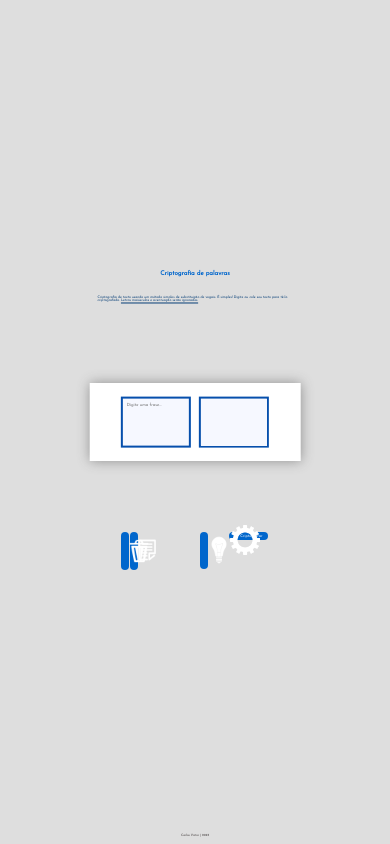
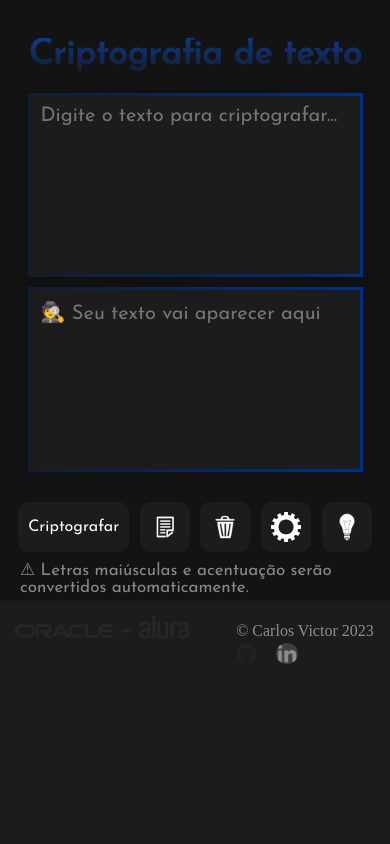
Before and after one commit to carlosnet85/decodificador-de-texto-challenge, a plain HTML site: page index.html in a window 390 px wide. Drawn offline with Linux system fonts and the light colour scheme.

Commit message:
atualizando o codigo-fonte

```diff
--- a/css/style.css
+++ b/css/style.css
@@ -1,222 +1,272 @@
-body {
-	background: #dedede;
-	transition: 1s all;
-}
-
-button, textarea, body {
-	font-family: 'Josefin Sans', sans-serif;
-}
-
 .esconder {
 	display: none;
 }
 
-.fundo-branco {
-	position: fixed;
-	top: 50%;
-	left: 50%;
-	transform: translate(-50%, -50%);
-	background: #ffffff;
-	padding: 10vw 2vw;
-	width: 50vw;
-	box-shadow: 0 0 3vw rgb(145 145 145);
+#mensagem-copiar {
+  position: absolute;
+  bottom: 10px;
+  left: 50%;
+  transform: translateX(-50%);
+  padding: 10px 20px;
+  border-radius: 5px;
+  background-color: #4CAF50;
+  color: #fff;
+  opacity: 0;
+  transition: opacity 0.5s ease-in-out, transform 0.5s ease-in-out;
+}
+
+*, #titulo, .descricao {
+	font-family: 'Josefin Sans', sans-serif;
 	transition: 500ms all;
 }
 
-#titulo {
-	position: fixed;
-	color: #0066cc;
-	top: 32.5vh;
-	left: 50vw;
-	transform: translate(-50%, -50%);
-	font-size: 1.6vw;
-	font-weight: bold;
+body {
+	background-color: #f3f3f3;
+	display: flex;
+	justify-content: center;
+	align-items: center;
+	height: 100vh;
 }
 
-#descricao {
-	position: fixed;
-	color: #073f77;
-	top: 35.5vh;
-	left: 50%;
-	transform: translate(-50%, -50%);
-	font-size: 0.9vw;
+.container {
+	display: flex;
+	flex-direction: column;
+	align-items: center;
 }
 
-#botao-criptografar, #botao-descriptografar, #botao-copiar, #botao-limpar, #botao-alternar-tema {
-	position: absolute;
-	top: 63%;
-	left: 58.6%;
-	width: 10vw;
-	padding: 0.6vw;
-	padding-left: 2.3vw;
-	background: #0066cc;
-	color: white;
-	font-size: 1vw;
-	cursor: pointer;
-	z-index: 1;
-	transition: 400ms all;
+.fundo-cinza {
+	background-color: #fff;
+	width: 50vw;
+	height: 45vh;
+	display: flex;
+	flex-direction: column;
+	justify-content: flex-start;
+	align-items: center;
+	padding: 20px;
+	margin-top: auto;
+	flex-grow: 1;
+	border: 5px solid transparent;
+	border-image: linear-gradient(to right, #d385c2, #cba3d9) 1;
+	box-shadow: 0 0 2vw rgb(200 200 200);
+}
+
+#titulo {
+	color: #fff;
+	font-size: 2.5vw;
+    -webkit-background-clip: text;
+    color: transparent;
+    background-image: linear-gradient(to right, #d385c2, #cba3d9);
+}
+
+.container-logos {
+	display: block;
+	opacity: 0.50;
+}
+
+.container-logos img {
+	width: 2%;
+	height: auto;
+	padding: 5px;
+	border-radius: 50%;
+	filter: grayscale(100%);
+}
+
+.container-logos img:hover {
+	opacity: 1;
+	transform: scale(1.2);
+	filter: grayscale(0%);
+}
+
+.campos-container {
+	display: flex;
+	justify-content: space-between;
+	width: 100%;
+}
+
+.campo {
+	background-color: #f3f3f3;
+	width: 40%;
+	height: 10%;
+	font-size: 20px;
+	padding: 10px 0px 160px 10px;
+	margin-top: 10px;
+	border: none;
+	resize: none;
+}
+
+.campo-entrada {
+	margin-right: 20px;
+	overflow: auto;
+}
+
+.campo-resultado {
+	margin-left: 20px;
+	overflow: auto;
+}
+
+.botoes-container {
+	display: flex;
+	justify-content: space-between;
+	width: 100%;
+}
+
+.botoes-container button {
+	background-color: #f3f3f3;
 	border: none;
 	border-radius: 10px;
+	padding: 10px;
+	font-size: 16px;
+	cursor: pointer;
 }
 
-#botao-copiar {
-	width: 2vw;
-	font-size: 0.8vw;
-	padding: 0.43vh;
-	padding-left: 2px;
-	left: 33.4vw;
+.botoes-container button img {
+	filter: invert(1);
 }
 
-#botao-copiar::before {
-	position: absolute;
-	content: "Copiar?";
-	top: 50%;
-	left: 35%;
-	transform: translate(-50%, -50%);
-	opacity: 0;
-	transition: opacity 0.3s ease-in-out;
+.botoes-container button:hover {
+	background-color: #c5c4c4;
 }
 
-#botao-copiar:hover::before {
-	opacity: 1;
+.botoes-container button:active {
+	transition: 100ms all;
+	color: #ff9e00;
+	transform: scale(1.1);
 }
 
-#botao-copiar:hover {
-	background: green;
-	width: 8vw;
-	padding-right: 190px;
+.botoes-container img {
+	vertical-align: middle;
 }
 
-#botao-copiar:active {
-	transition: 100ms all;
-	background: #ffa30f;
+#botao-criptografar, #botao-descriptografar {
+	margin-right: auto;
 }
 
-#botao-limpar {
-	width: 2vw;
-	padding: 3px;
-	padding-top: 4px;
-	left: 31.1vw;
-    transition: 400ms all;
+#botao-copiar, #botao-limpar, #botao-trocar-funcao, #botao-alternar-tema {
+	margin-left: 10px;
 }
 
-#botao-limpar:hover {
-	background: #ff1e1e;
+.descricao {
+	max-width: 30%;
+	margin-top: 10px;
+	margin-right: auto;
+	font-size: 0.9vw;
+	opacity: 0.5;
 }
 
-#botao-limpar:active {
-	transition: 100ms all;
-	transform: rotate(-30deg);
+#logo-alura {
+	opacity: 0.30;
+	margin-top: 15px;
+	width: 50%;
+	height: 50%;
+	margin-left: 120px;
 }
 
-#botao-trocar-funcao {
-	position: fixed;
-	padding: 1vw 0;
-	border: none;
-	background: none;
-	left: 59.1%;
-	top: 61.7%;
-	transition: transform 2s;
-	cursor: pointer;
-	z-index: 1;
+/* CSS PARA O TEMA ESCURO */
+body.escuro * {
+	transition: 500ms all;
 }
 
-#botao-trocar-funcao:hover {
-	transform: rotate(90deg);
+body.escuro, body.escuro .campo, body.escuro .botoes-container button {
+	background-color: #1c1c1c;
+	color: white;
 }
 
-#botao-alternar-tema {
-	width: 2vw;
-	padding: 0.38vh;
-	padding-left: 4px;
-	left: 51.3vw;
-}
-
-#botao-alternar-tema:hover {
-	background: #ff69b4;
-}
-
-#area-entrada, #area-resultado {
-	position: fixed;
-	resize: none;
-	background: #f6f8ff;
-	font-size: 1.1vw;
-	height: 10vw;
-	width: 15vw;
-	padding: 1vw;
-	top: 50%;
-	left: 40%;
-	transform: translate(-50%, -50%);
-	border: 2px solid #064fac;
-	outline: none;
-}
-
-#area-resultado {
-	left: 60%;
-    word-wrap: break-word;
-	max-height: 200px;
-    overflow: auto;
-}
-
-footer {
-	position: fixed;
-	top: 99%;
-	left: 50%;
-	color: #3c3636;
-	transform: translate(-50%, -50%);
-	font-size: 0.8vw;
-}
-
-/* Tema escuro */
-body.escuro {
-	background-color: #1c1c1c;
-}
-
-body.escuro .fundo-branco {
-	background-color: #343434;
-	box-shadow: 0 0 2vw rgb(21 21 21);
-}
-
-body.escuro #botao-criptografar,
-body.escuro #botao-descriptografar,
-body.escuro #botao-copiar,
-body.escuro #botao-limpar,
-body.escuro #botao-alternar-tema {
-	background-color: #ff69b4;
+body.escuro .botoes-container button:hover {
+  background-color: #454545;
 }
 
 body.escuro #titulo {
-	color: #cc007b;
+	background-image: linear-gradient(to top, #141D2E, #0f3884);
 }
 
-body.escuro #descricao {
-	color: #b35192;
+body.escuro .fundo-cinza {
+	background-color: #131313;
+	box-shadow: 0 0 1vw rgb(16 16 16);
+	border-image: linear-gradient(to right, #141D2E, #002f87) 1;
 }
 
-body.escuro #area-entrada,
-body.escuro #area-resultado {
-	background: #faeafa;
-	border: 2px solid #ff69b4;
+body.escuro .botoes-container button img {
+	filter: invert(0);
 }
 
-body.escuro #botao-copiar:hover {
-	background: green;
-	width: 8vw;
-	padding-right: 190px;
+body.escuro #logoalura {
+	opacity: 0.40;
 }
 
-body.escuro #botao-copiar:active {
-	transition: 100ms all;
-	background: #ffa30f;
+/* CSS PARA TELAS MENORES */
+@media screen and (max-width: 800px) {
+  body {
+    display: block;
+  }
+
+  #titulo {
+    margin-top: 20px;
+    margin-bottom: 10px;
+    font-size: 35px;
+    font-weight: bold;
+  }
+
+  .descricao {
+    max-width: 96%;
+    font-size: 17px;
+    margin-left: 10px;
+	margin-bottom: 61vw;
+  }
+
+  .container-logos {
+    position: absolute;
+    top: 75%;
+    left: 58%;
+  }
+
+  .container-logos img {
+    width: 13%;
+    margin-bottom: -23px;
+    margin-left: 5px;
+  }
+
+  .fundo-cinza {
+    width: 91%;
+    height: auto;
+    padding: 18px;
+    border: none;
+    box-shadow: none;
+  }
+
+  .campos-container {
+    flex-direction: column;
+  }
+
+  .campo {
+    width: 90%;
+    margin-top: 10px;
+    height: 1vh;
+  }
+
+  .campo-entrada, .campo-resultado {
+    margin-left: 10px;
+    border: 3px solid transparent;
+    border-image: linear-gradient(to right, #d385c2, #cba3d9) 1;
+    box-shadow: 0 0 3vw rgb(200 200 200);
+  }
+
+  body.escuro .campo-entrada, body.escuro .campo-resultado {
+    border-image: linear-gradient(to right, #141D2E, #002f87) 1;
+    box-shadow: 0 0 3vw rgb(16 16 16);
+  }
+
+  .botoes-container button {
+    margin: 30px auto;
+  }
+
+  #logo-alura {
+    margin-left: auto;
+  }
+
+  .fundo-cinza p {
+    position: absolute;
+    bottom: 10px;
+    left: 10px;
+    text-align: left;
+  }
 }
-
-body.escuro #botao-limpar:hover {
-	background: #ff1e1e;
-}
-
-body.escuro #botao-alternar-tema:hover {
-	background:#0066cc
-}
-body.escuro footer {
-	color: #696969;
-}
--- a/index.html
+++ b/index.html
@@ -10,21 +10,32 @@
     <link rel="preconnect" href="https://fonts.gstatic.com" crossorigin>
     <link href="https://fonts.googleapis.com/css2?family=Josefin+Sans&display=swap" rel="stylesheet">
   </head>
-  <body>
-	<div class = fundo-branco></div>
-	<div>
-		<h2 id = "titulo"> Criptografia de palavras </h2>
-		<p id = "descricao"> Criptografia de texto usando um método simples de substituição de vogais. É simples! Digite ou cole seu texto para tê-lo criptografado. <u>Letras maiúsculas e acentuação serão ignorados. </u></p>
+  <body class="escuro">
+    <div class="container">
+      <div id="mensagem-copiar"></div>
+      <div class="fundo-cinza">
+        <h2 id="titulo">Criptografia de texto</h2>
+        <div class="container-logos">
+          <p>© Carlos Victor 2023</p>
+          <a href="https://github.com/carlosnet85"><img id="logo-github" src="css/static/logogithub.png"></a>
+          <a href="https://www.linkedin.com/in/carlos-victor-silva-de-oliveira-a1075a270/"><img id="logo-linkedin" src="css/static/logolinkedin.png"></a>
+        </div>
+        <div class="campos-container">
+          <textarea class="campo campo-entrada" placeholder="Digite o texto para criptografar..."></textarea>
+          <textarea class="campo campo-resultado" readonly placeholder="&#128373; Seu texto vai aparecer aqui"></textarea>
+        </div>
+        <div class="botoes-container">
           <button id="botao-criptografar">Criptografar</button>
-		<button id="botao-descriptografar" class = "esconder">Descriptografar</button>
-		<button id="botao-copiar" onclick="copiarTexto()" ><img src="css/static/papel.png" width="30" height="30"></button>
+          <button id="botao-descriptografar" class="esconder">Descriptografar</button>
+          <button id="botao-copiar" onclick="copiarTexto()"><img src="css/static/papel.png" width="30" height="30" alt="Copiar"></button>
           <button id="botao-limpar"><img src="css/static/lixeira.png" width="30" height="30"></button>
           <button id="botao-trocar-funcao"><img src="css/static/engrenagem.png" width="30" height="30"></button>
           <button id="botao-alternar-tema"><img src="css/static/lampada.png" width="30" height="30"></button>
-		<textarea type="text" id="area-entrada" placeholder="Digite uma frase..."></textarea>
-		<p id="area-resultado" data-placeholder="<img src='css/static/detetive.png' width='180' height='180'>"></p>
         </div>
-	<footer>Carlos Victor |  2023</footer>
+        <p class="descricao">&#9888; Letras maiúsculas e acentuação serão convertidos automaticamente.</p>
+      </div>
+      <a href="https://www.alura.com.br/"><img id="logo-alura" src="css/static/logoalura.png"></a>
+    </div>
   </body>
   <script src="script.js"></script>
 </html>
--- a/script.js
+++ b/script.js
@@ -1,15 +1,25 @@
-/* Funcao ctrl + c */
 function copiarTexto() {
-   var text = document.getElementById("area-resultado").innerText;
-        var textoCriptografado = document.createElement("input");
-        textoCriptografado.value = text;
-        document.body.appendChild(textoCriptografado);
-        textoCriptografado.select();
-        document.execCommand("copy");
-        document.body.removeChild(textoCriptografado);
+var text = document.querySelector(".campo-resultado").value;
+var textoCriptografado = document.createElement("textarea");
+textoCriptografado.value = text;
+document.body.appendChild(textoCriptografado);
+textoCriptografado.select();
+document.execCommand("copy");
+document.body.removeChild(textoCriptografado);
+
+var mensagemCopiar = document.getElementById("mensagem-copiar");
+mensagemCopiar.innerHTML = "Texto copiado com sucesso";
+mensagemCopiar.style.opacity = 1;
+
+setTimeout(function() {
+  mensagemCopiar.style.opacity = 0;
+}, 1000);
 };
 
-/* Funcoes de criptografia */
+function removerAcentos(texto) {
+  return texto.normalize('NFD').replace(/[\u0300-\u036f]/g, '');
+}
+
 function criptografar(texto) {
   let criptografado = texto
     .replaceAll("e", "enter")
@@ -30,46 +40,33 @@ function descriptografar(texto) {
   return descriptografado;
 }
 
-/* Essa parte remove os acentos, a parte do codigo onde tem os botoes remove o caps lock */
-function removerAcentos(texto) {
-  return texto.normalize('NFD').replace(/[\u0300-\u036f]/g, '');
-}
-
-/* Define valores para alguns botoes */
 let botaoCriptografar = document.querySelector("#botao-criptografar");
 let botaoDescriptografar = document.querySelector("#botao-descriptografar");
 let botaoLimpar = document.querySelector("#botao-limpar");
 let botaoTrocarFuncao = document.querySelector("#botao-trocar-funcao");
 
-/* Parte do codigo onde a interacao da criptografia sera aplicada aos botoes */
 botaoCriptografar.addEventListener("click", () => {
-  let textoEntrada = document.querySelector("#area-entrada").value.toLowerCase();
+  let textoEntrada = document.querySelector(".campo-entrada").value.toLowerCase();
   let textoSemAcentos = removerAcentos(textoEntrada);
   let resultado = criptografar(textoSemAcentos);
-  document.querySelector("#area-resultado").innerHTML = resultado.replaceAll("\n", "<br>");
+  document.querySelector(".campo-resultado").innerHTML = resultado.replaceAll("\n", "<br>");
 });
 
 botaoDescriptografar.addEventListener("click", () => {
-  let textoEntrada = document.querySelector("#area-entrada").value.toLowerCase();
+  let textoEntrada = document.querySelector(".campo-entrada").value.toLowerCase();
   let textoSemAcentos = removerAcentos(textoEntrada);
   let resultado = descriptografar(textoSemAcentos);
-  document.querySelector("#area-resultado").innerHTML = resultado.replaceAll("\n", "<br>");
+  document.querySelector(".campo-resultado").innerHTML = resultado.replaceAll("\n", "<br>");
 });
 
-/* Parte do codigo onde funcoes de utilidade sera aplicada aos botoes */
-const areaResultado = document.getElementById("area-resultado");
-const placeholder = areaResultado.getAttribute("data-placeholder");
-areaResultado.innerHTML = placeholder;
-
 botaoLimpar.addEventListener("click", () => {
-  document.querySelector("#area-entrada").value = "";
-  document.querySelector("#area-resultado").textContent = "";
-  areaResultado.innerHTML = placeholder;
+  document.querySelector(".campo-entrada").value = "";
+  document.querySelector(".campo-resultado").textContent = "";
 });
 
 botaoTrocarFuncao.addEventListener("click", () => {
-  let textoEntrada = document.querySelector("#area-entrada").value.toLowerCase();
-  let textoResultado = document.querySelector("#area-resultado").textContent.toLowerCase();
+  let textoEntrada = document.querySelector(".campo-entrada").value.toLowerCase();
+  let textoResultado = document.querySelector(".campo-resultado").textContent.toLowerCase();
 
   if (botaoCriptografar.classList.contains("esconder")) {
     botaoCriptografar.classList.remove("esconder");
```
Also changed, not shown: css/static/logoalura.png (added), css/static/logogithub.png (added), css/static/logolinkedin.png (added). Lines whose indentation alone changed are shown as unchanged.
